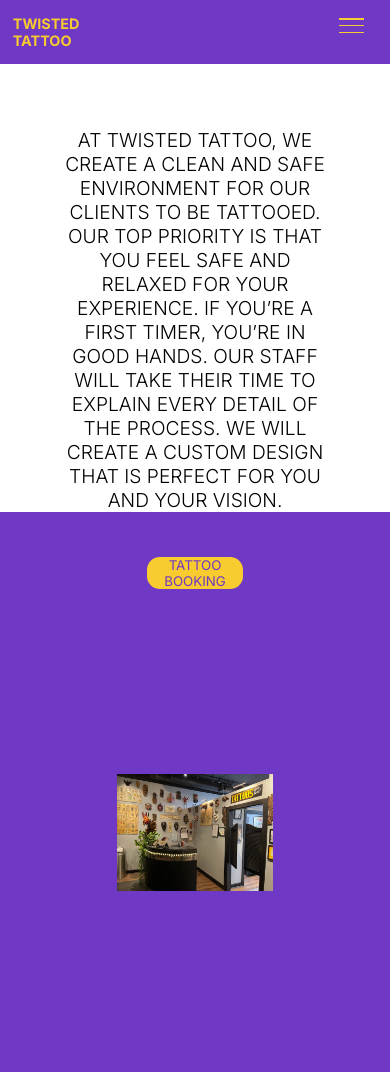
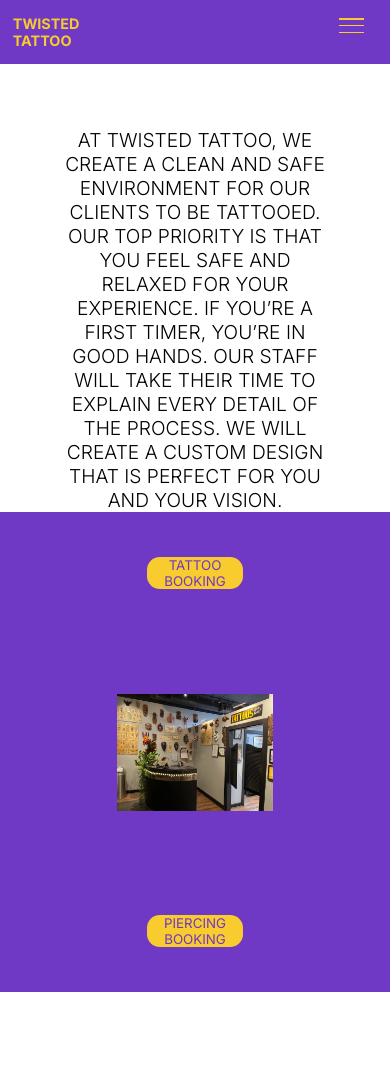
Before and after one commit to hakimmurphy/003, a plain HTML site: page index.html in a window 390 px wide. Shown: the top 1072 px of the page. Drawn offline with Linux system fonts and the light colour scheme.

Commit message:
Updated CSS
Updated the responsiveness.

```diff
--- a/styles2.css
+++ b/styles2.css
@@ -309,6 +309,10 @@ html {
         padding-top: 8rem;
     }
 
+    .section-3 {
+        height: 75rem;
+    }
+
     .section-3-container {
         flex-direction: column;
         justify-content: center;
```
